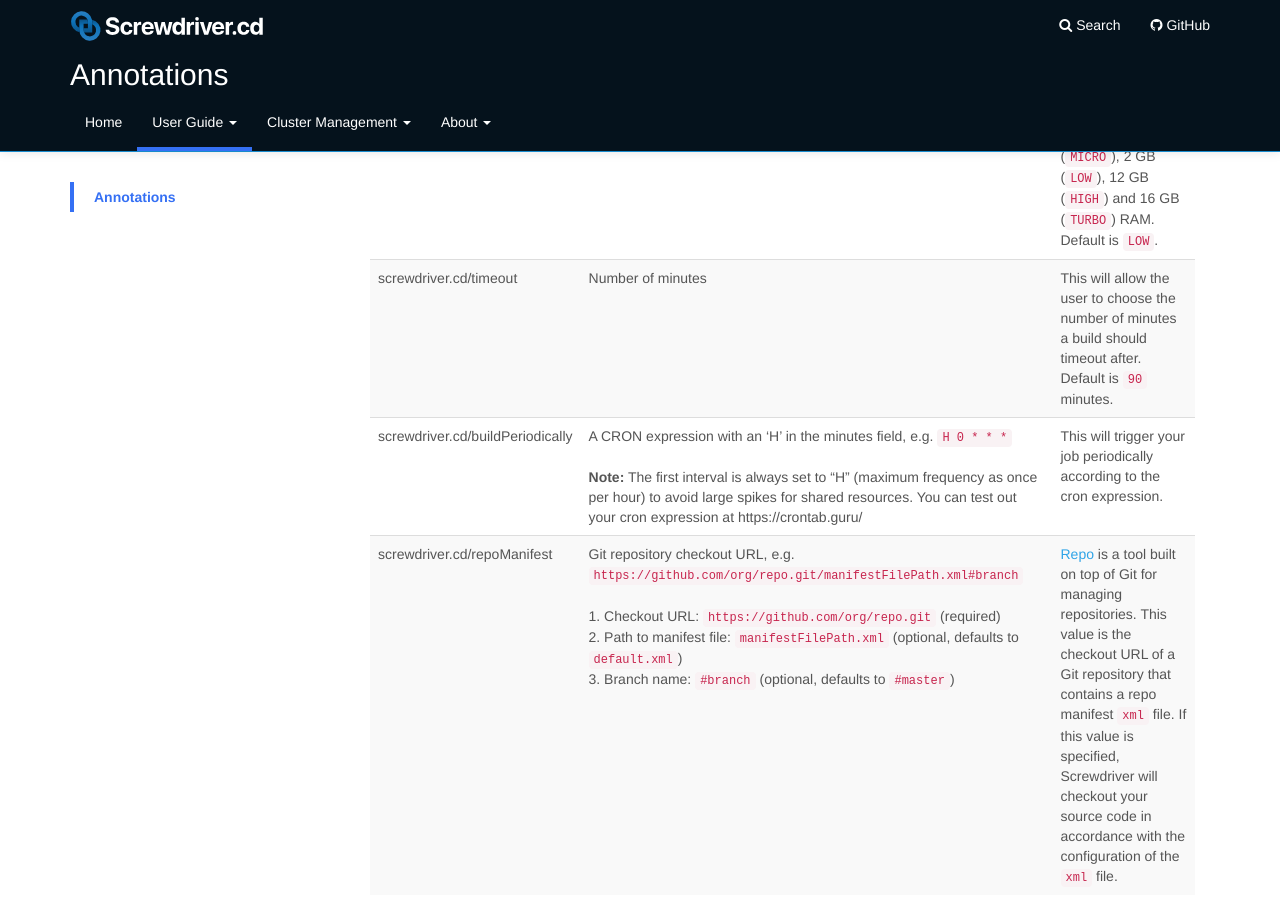
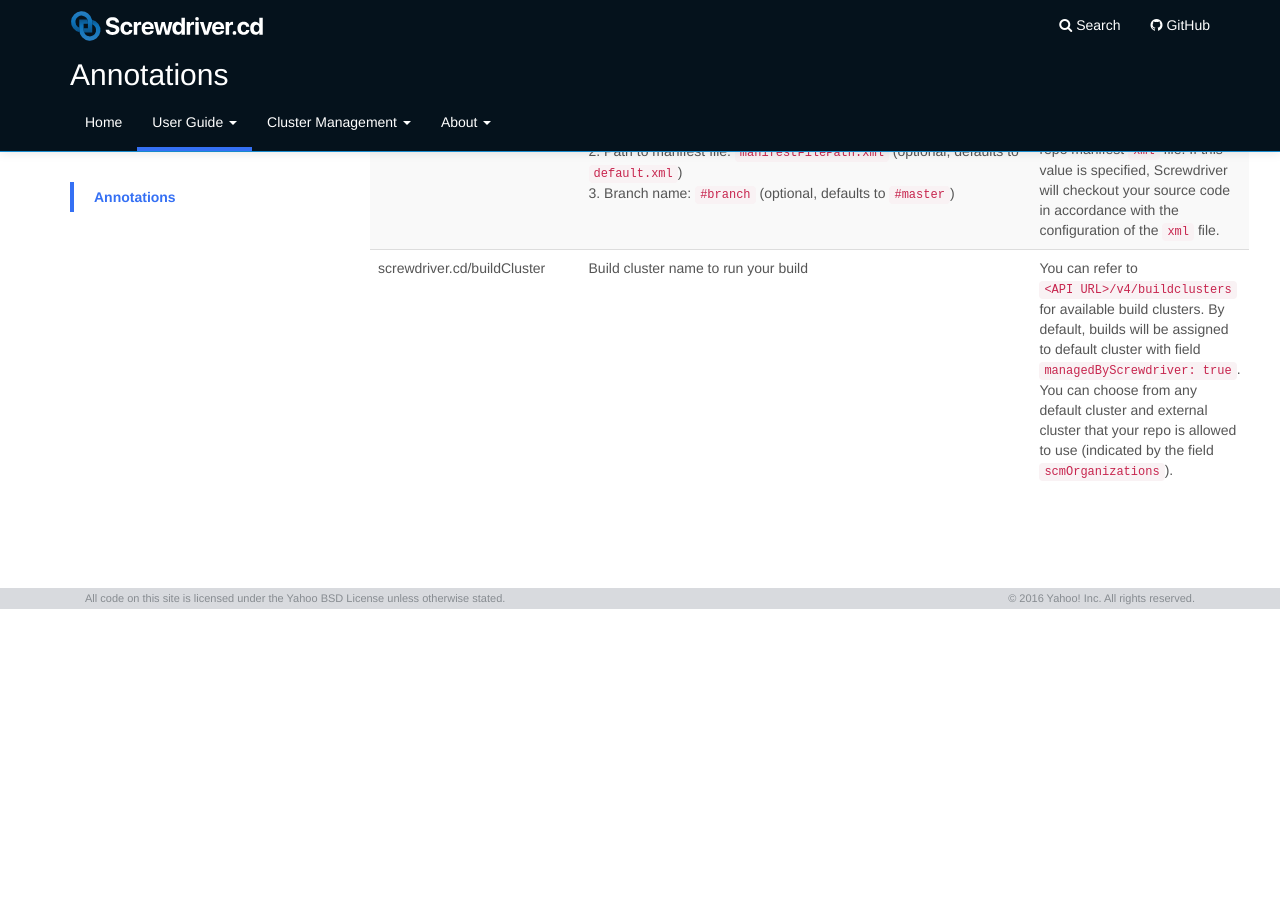
Before and after one commit to screwdriver-cd/guide, a Jekyll site: the page built from docs/user-guide/configuration/annotations.md, in a window 1280 px wide and 900 px high, scrolled down 1773 px. Built offline with Jekyll 4.4.1, drawn with Linux system fonts in a browser that asks for light colours; after the commit the page ends 2382 px from its top, so only the background shows below that.

Commit message:
fix(1319): add guide for multiple build cluster

```diff
--- a/docs/user-guide/configuration/annotations.md
+++ b/docs/user-guide/configuration/annotations.md
@@ -41,3 +41,4 @@ Some Annotations are used to modify the properties of the build environment. The
 | screwdriver.cd/timeout | Number of minutes | This will allow the user to choose the number of minutes a build should timeout after. Default is `90` minutes. |
 | screwdriver.cd/buildPeriodically | A CRON expression with an 'H' in the minutes field, e.g. `H 0 * * *` <br><br>**Note:** The first interval is always set to "H" (maximum frequency as once per hour) to avoid large spikes for shared resources. You can test out your cron expression at https://crontab.guru/ | This will trigger your job periodically according to the cron expression. |
 | screwdriver.cd/repoManifest | Git repository checkout URL, e.g. `https://github.com/org/repo.git/manifestFilePath.xml#branch` <br><br>1. Checkout URL: `https://github.com/org/repo.git` (required) <br>2. Path to manifest file: `manifestFilePath.xml` (optional, defaults to `default.xml`) <br> 3. Branch name: `#branch` (optional, defaults to `#master`) | [Repo](https://gerrit.googlesource.com/git-repo) is a tool built on top of Git for managing repositories. This value is the checkout URL of a Git repository that contains a repo manifest `xml` file. If this value is specified, Screwdriver will checkout your source code in accordance with the configuration of the `xml` file. |
+| screwdriver.cd/buildCluster | Build cluster name to run your build | You can refer to `<API URL>/v4/buildclusters` for available build clusters. By default, builds will be assigned to default cluster with field `managedByScrewdriver: true`. You can choose from any default cluster and external cluster that your repo is allowed to use (indicated by the field `scmOrganizations`).
```
